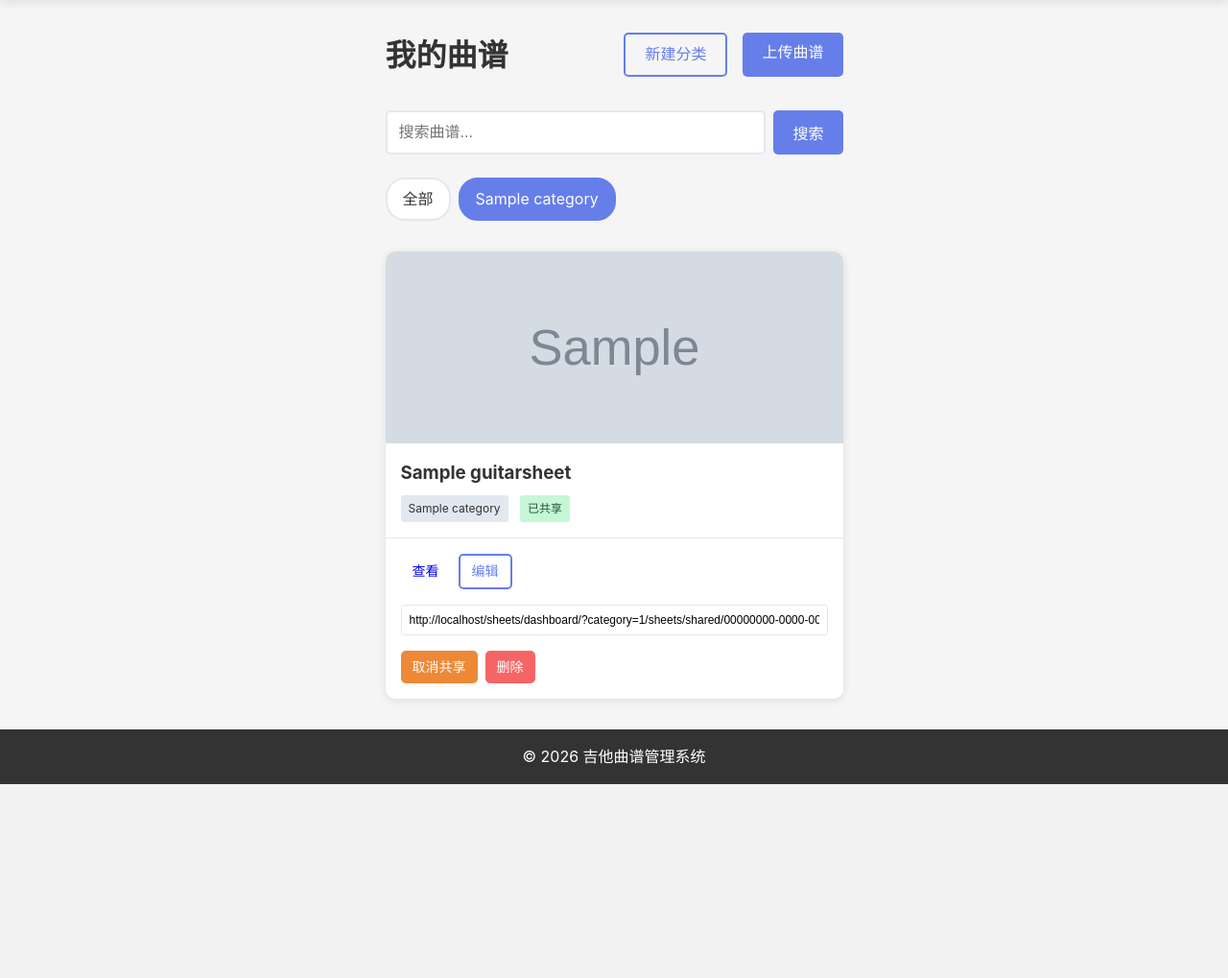
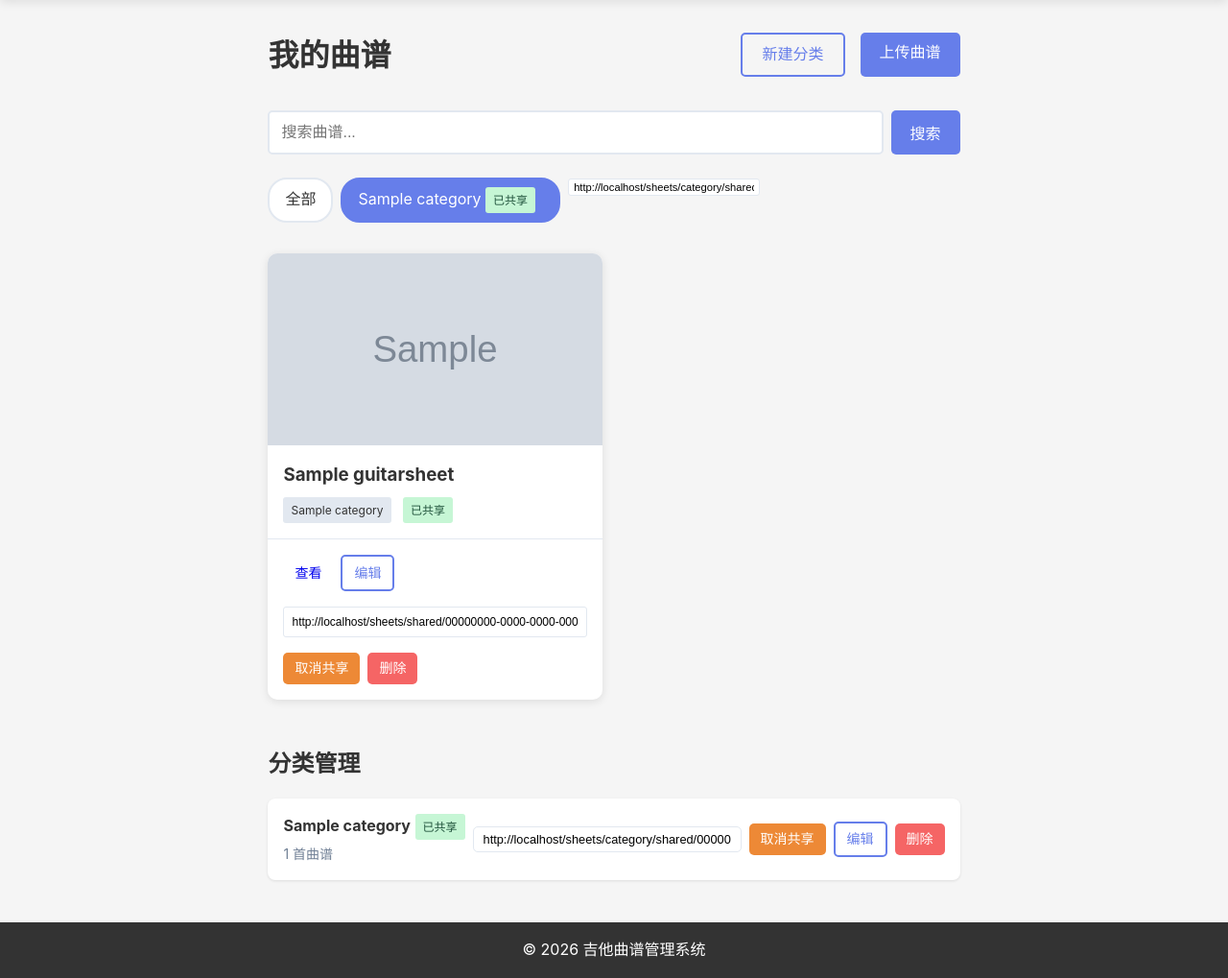
Before and after one commit to humilate/guitar-manage, a Django app: page /sheets/dashboard/?category=1 in a window 1280 px wide. Shown: the part 78-1097 px from the top of the page at 96% size. Before the commit the page ends 895 px from the top, so only its background shows below. Run offline with Django 5.2, Linux system fonts and the light colour scheme; a user stored in the database is signed in; tables that the repository leaves empty hold one stand-in row (values such as "Sample post"); grey boxes marked "Sample" are stand-in pictures.

Commit message:
Add category share feature

```diff
--- a/sheets/models.py
+++ b/sheets/models.py
@@ -7,6 +7,8 @@ class Category(models.Model):
     name = models.CharField(max_length=100, verbose_name='分类名称')
     description = models.TextField(blank=True, verbose_name='分类描述')
     owner = models.ForeignKey(User, on_delete=models.CASCADE, related_name='categories', verbose_name='所有者')
+    share_token = models.UUIDField(default=uuid.uuid4, unique=True, editable=False, verbose_name='分享令牌')
+    is_shared = models.BooleanField(default=False, verbose_name='是否共享')
     created_at = models.DateTimeField(auto_now_add=True, verbose_name='创建时间')
 
     class Meta:
--- a/sheets/templates/sheets/dashboard.html
+++ b/sheets/templates/sheets/dashboard.html
@@ -25,7 +25,15 @@
         {% for category in categories %}
         <a href="?category={{ category.id }}" class="category-tag {% if current_category == category.id|stringformat:'s' %}active{% endif %}">
             {{ category.name }}
+            {% if category.is_shared %}
+            <span class="share-badge">已共享</span>
+            {% endif %}
         </a>
+        {% if category.is_shared %}
+        <span style="font-size: 0.75rem;">
+            <input type="text" value="{{ request.scheme }}://{{ request.get_host }}{% url 'shared_category' category.share_token %}" readonly style="width: 200px; padding: 2px 5px; border: 1px solid #e2e8f0; border-radius: 3px; font-size: 0.7rem;" onclick="this.select()">
+        </span>
+        {% endif %}
         {% endfor %}
     </div>
     {% endif %}
@@ -50,7 +58,7 @@
                 <a href="{% url 'sheet_detail' sheet.id %}" class="btn btn-sm">查看</a>
                 <a href="{% url 'edit_sheet' sheet.id %}" class="btn btn-sm btn-outline">编辑</a>
                 {% if sheet.is_shared %}
-                <input type="text" value="{{ request.build_absolute_uri }}{% url 'shared_sheet' sheet.share_token %}" readonly class="share-link" onclick="this.select()">
+                <input type="text" value="{{ request.scheme }}://{{ request.get_host }}{% url 'shared_sheet' sheet.share_token %}" readonly class="share-link" onclick="this.select()">
                 {% endif %}
                 <a href="{% url 'toggle_share' sheet.id %}" class="btn btn-sm {% if sheet.is_shared %}btn-warning{% else %}btn-success{% endif %}">
                     {% if sheet.is_shared %}取消共享{% else %}共享{% endif %}
@@ -65,5 +73,36 @@
         <p>还没有曲谱，点击"上传曲谱"开始添加吧！</p>
     </div>
     {% endif %}
+
+    <div class="category-management" style="margin-top: 3rem;">
+        <h2>分类管理</h2>
+        {% if categories %}
+        <div class="category-list" style="margin-top: 1rem;">
+            {% for category in categories %}
+            <div class="category-list-item" style="background: white; padding: 1rem; border-radius: 8px; margin-bottom: 0.75rem; display: flex; justify-content: space-between; align-items: center; box-shadow: 0 1px 3px rgba(0,0,0,0.1);">
+                <div>
+                    <strong>{{ category.name }}</strong>
+                    {% if category.is_shared %}
+                    <span class="share-badge">已共享</span>
+                    {% endif %}
+                    <p style="font-size: 0.875rem; color: #718096; margin-top: 0.25rem;">{{ category.sheets.count }} 首曲谱</p>
+                </div>
+                <div style="display: flex; gap: 0.5rem; align-items: center;">
+                    {% if category.is_shared %}
+                    <input type="text" value="{{ request.scheme }}://{{ request.get_host }}{% url 'shared_category' category.share_token %}" readonly style="width: 280px; padding: 5px 10px; border: 1px solid #e2e8f0; border-radius: 5px; font-size: 0.8rem;" onclick="this.select()">
+                    {% endif %}
+                    <a href="{% url 'toggle_category_share' category.id %}" class="btn btn-sm {% if category.is_shared %}btn-warning{% else %}btn-success{% endif %}">
+                        {% if category.is_shared %}取消共享{% else %}共享分类{% endif %}
+                    </a>
+                    <a href="{% url 'edit_category' category.id %}" class="btn btn-sm btn-outline">编辑</a>
+                    <a href="{% url 'delete_category' category.id %}" class="btn btn-sm btn-danger">删除</a>
+                </div>
+            </div>
+            {% endfor %}
+        </div>
+        {% else %}
+        <p style="color: #718096;">还没有分类，点击"新建分类"开始创建吧！</p>
+        {% endif %}
+    </div>
 </div>
 {% endblock %}
--- a/sheets/urls.py
+++ b/sheets/urls.py
@@ -15,4 +15,6 @@ urlpatterns = [
     path('category/add/', views.add_category, name='add_category'),
     path('category/<int:pk>/edit/', views.edit_category, name='edit_category'),
     path('category/<int:pk>/delete/', views.delete_category, name='delete_category'),
+    path('category/<int:pk>/share/', views.toggle_category_share, name='toggle_category_share'),
+    path('category/shared/<uuid:token>/', views.shared_category, name='shared_category'),
 ]
--- a/sheets/views.py
+++ b/sheets/views.py
@@ -168,9 +168,25 @@ def toggle_share(request, pk):
     return redirect('dashboard')
 
 
+@login_required
+def toggle_category_share(request, pk):
+    category = get_object_or_404(Category, pk=pk, owner=request.user)
+    category.is_shared = not category.is_shared
+    category.save()
+    status = '分类已共享' if category.is_shared else '分类已取消共享'
+    messages.success(request, status)
+    return redirect('dashboard')
+
+
 def shared_sheet(request, token):
     sheet = get_object_or_404(GuitarSheet, share_token=token, is_shared=True)
     return render(request, 'sheets/shared_sheet.html', {'sheet': sheet})
+
+
+def shared_category(request, token):
+    category = get_object_or_404(Category, share_token=token, is_shared=True)
+    sheets = category.sheets.all()
+    return render(request, 'sheets/shared_category.html', {'category': category, 'sheets': sheets})
 
 
 @login_required
--- a/static/sheets/css/style.css
+++ b/static/sheets/css/style.css
@@ -668,6 +668,36 @@ body {
         text-align: center;
     }
 
+    .category-management h2 {
+        font-size: 1.25rem;
+        margin-bottom: 0.75rem;
+    }
+
+    .category-list-item {
+        flex-direction: column;
+        align-items: flex-start;
+        gap: 0.75rem;
+    }
+
+    .category-list-item > div:last-child {
+        width: 100%;
+        flex-direction: column;
+    }
+
+    .category-list-item input[readonly] {
+        width: 100%;
+        font-size: 0.75rem;
+    }
+
+    .category-list-item .btn {
+        width: 100%;
+        text-align: center;
+    }
+
+    .category-filters span {
+        display: none;
+    }
+
     .form-container {
         margin: 1rem auto;
     }
```
Also changed, not shown: sheets/templates/sheets/shared_category.html (added, +40 -0 lines).
